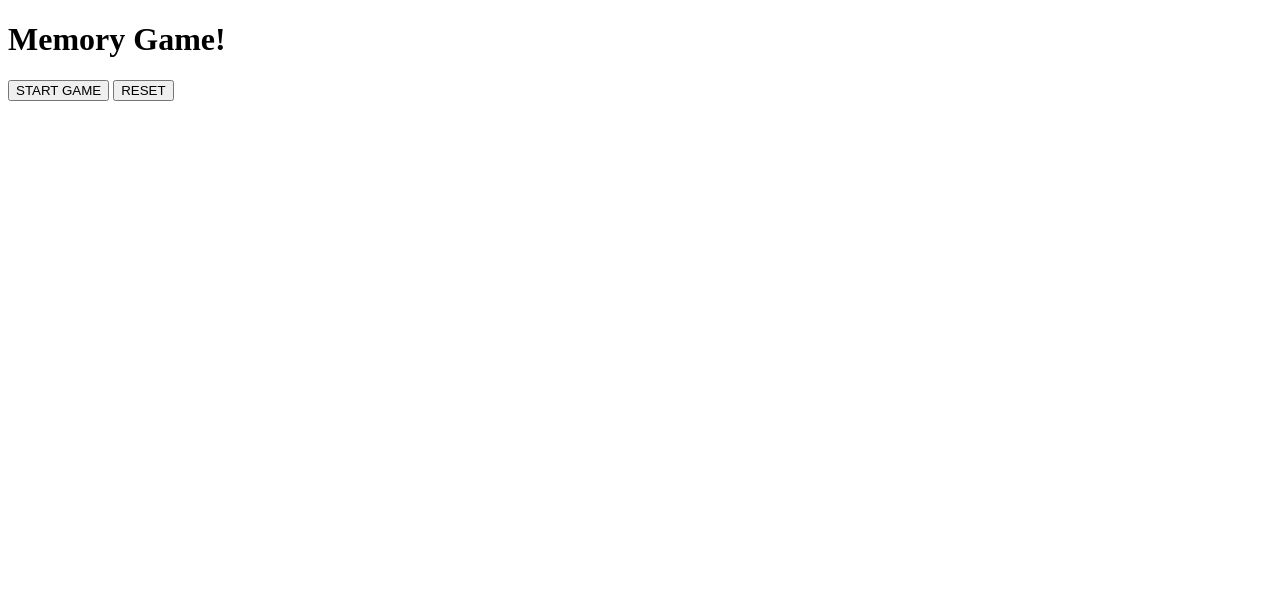
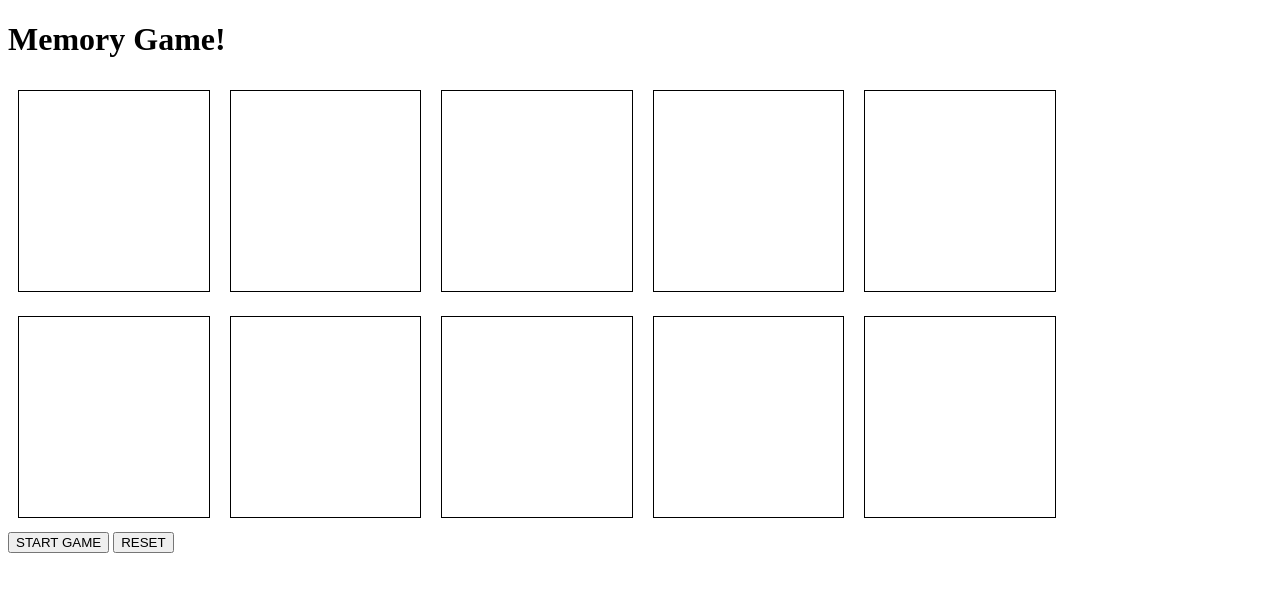
Before and after one commit to cfoster614/MemoryGame, a plain HTML site: page index.html in a window 1280 px wide. Both pictures are taken after a click on the button "RESET". Drawn offline with Linux system fonts and the light colour scheme.

Commit message:
edited logic in reset button function

```diff
--- a/index.html
+++ b/index.html
@@ -10,7 +10,6 @@
     <div id="game">
     </div>
     <div id="score">
-      <h2></h2>
     </div>
     <button id="start">START GAME</button>
     <button id="reset">RESET</button>
--- a/script.js
+++ b/script.js
@@ -110,12 +110,20 @@ function startGame(){
   noClicking = false;
 }
 
+function clearBoard(parent){
+  while(parent.firstChild){
+    parent.removeChild(parent.firstChild);
+  }
+}
 buttonStart.addEventListener('click', function() {
   startGame();
   noClicking = false;
-  console.log('start');
 })
 
 buttonReset.addEventListener('click', function() {
-  location.reload();
+  setTimeout(function(){
+    clearBoard(gameContainer);
+    shuffle(COLORS);
+    createDivsForColors(shuffledColors);
+  }, 500);
 });
```
